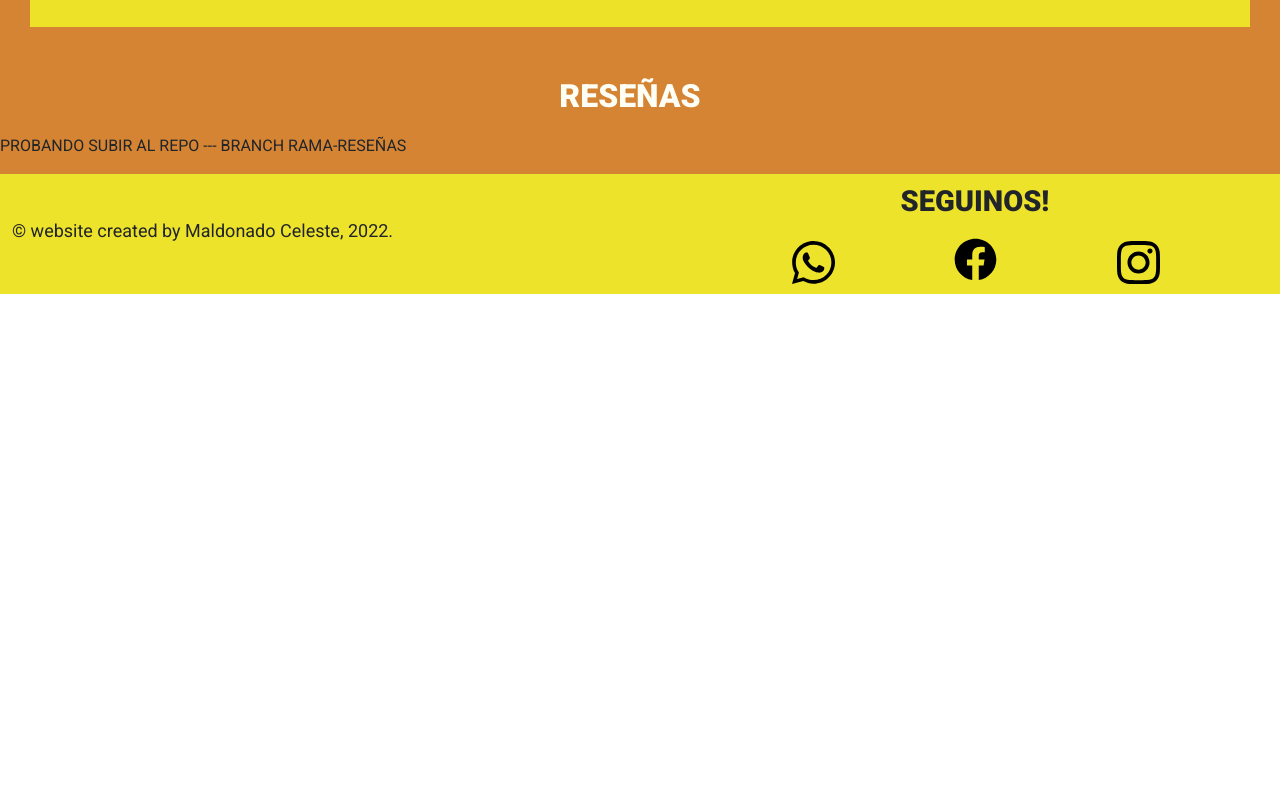
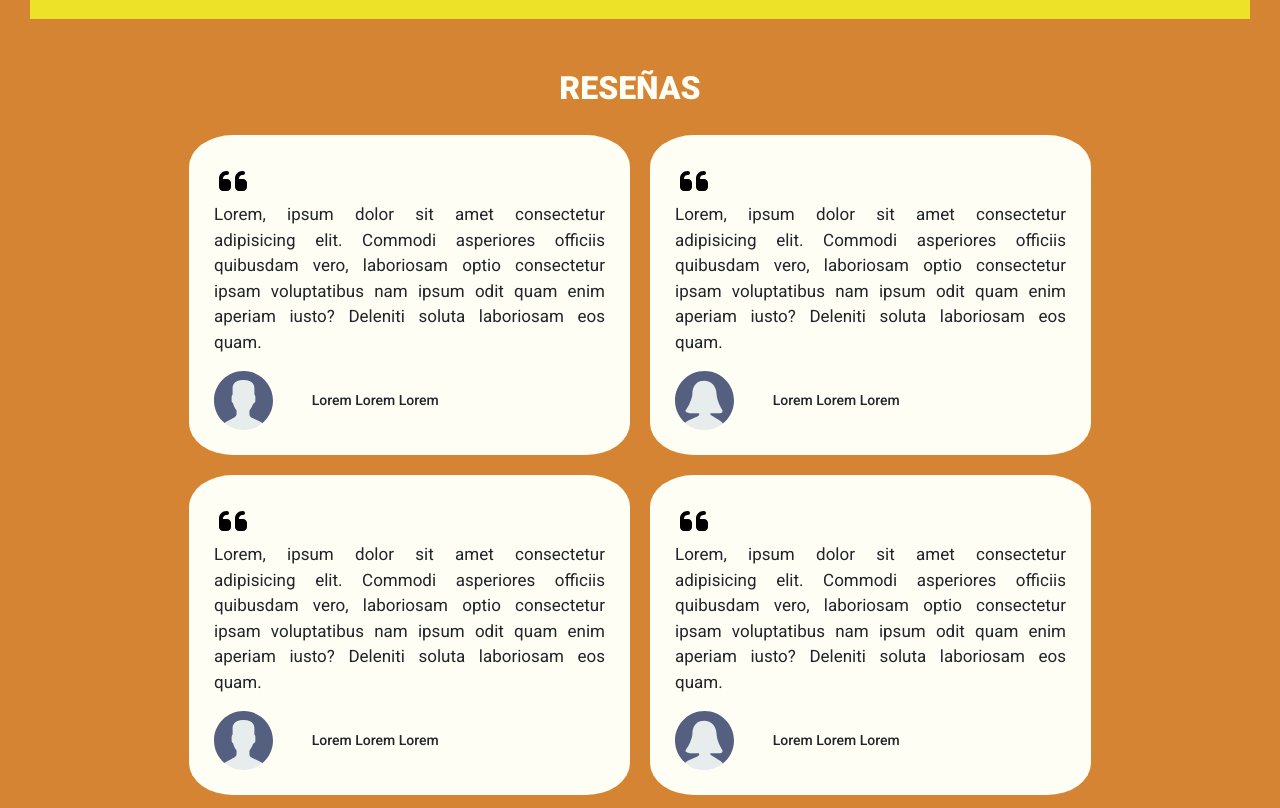
Before and after one commit to Maldonadocelee/Brisas-de-Yacanto, a plain HTML site: page index.html in a window 1280 px wide. Shown: the part 1629-2437 px from the top of the page. Before the commit the page ends 1933 px from the top, so only its background shows below. Drawn offline with nearby package versions, Linux system fonts and the light colour scheme.

Commit message:
listas las tarjetas de reseñas

```diff
--- a/index.html
+++ b/index.html
@@ -108,10 +108,60 @@
 
                 </div>
         </section>
-        <section >
+
+        <section class="reviews">
             <h2 class="subtitles">RESEÑAS</h2>
-            <p>PROBANDO SUBIR AL REPO --- BRANCH RAMA-RESEÑAS</p>
-        </section>
+            <div class="container-cards">
+                <div class="card-reviews">
+                    <img class="card-icon" src="ImagenesCabañas/quotation.svg" alt="icono de comillas">
+                    <p class="card-text">
+                        Lorem, ipsum dolor sit amet consectetur adipisicing elit. Commodi asperiores officiis quibusdam vero, laboriosam optio consectetur ipsam voluptatibus nam ipsum odit quam enim aperiam iusto? Deleniti soluta laboriosam eos quam.
+                    </p>
+                    <div class="card-firma">
+                        <h3 class="card-username">
+                            Lorem Lorem Lorem
+                        </h3>
+                        <img class="card-photo" src="ImagenesCabañas/icone-man.svg" alt="Photo User">
+                    </div>
+                </div>
+                <div class="card-reviews">
+                    <img class="card-icon" src="ImagenesCabañas/quotation.svg" alt="icono de comillas">
+                    <p class="card-text">
+                        Lorem, ipsum dolor sit amet consectetur adipisicing elit. Commodi asperiores officiis quibusdam vero, laboriosam optio consectetur ipsam voluptatibus nam ipsum odit quam enim aperiam iusto? Deleniti soluta laboriosam eos quam.
+                    </p>
+                    <div class="card-firma">
+                        <h3 class="card-username">
+                            Lorem Lorem Lorem
+                        </h3>
+                        <img class="card-photo" src="ImagenesCabañas/icone-women.svg" alt="Photo User">
+                    </div>
+                </div>
+                <div class="card-reviews">
+                    <img class="card-icon" src="ImagenesCabañas/quotation.svg" alt="icono de comillas">
+                    <p class="card-text">
+                        Lorem, ipsum dolor sit amet consectetur adipisicing elit. Commodi asperiores officiis quibusdam vero, laboriosam optio consectetur ipsam voluptatibus nam ipsum odit quam enim aperiam iusto? Deleniti soluta laboriosam eos quam.
+                    </p>
+                    <div class="card-firma">
+                        <h3 class="card-username">
+                            Lorem Lorem Lorem
+                        </h3>
+                        <img class="card-photo" src="ImagenesCabañas/icone-man.svg" alt="Photo User">
+                    </div>
+                </div>
+                <div class="card-reviews">
+                    <img class="card-icon" src="ImagenesCabañas/quotation.svg" alt="icono de comillas">
+                    <p class="card-text">
+                        Lorem, ipsum dolor sit amet consectetur adipisicing elit. Commodi asperiores officiis quibusdam vero, laboriosam optio consectetur ipsam voluptatibus nam ipsum odit quam enim aperiam iusto? Deleniti soluta laboriosam eos quam.
+                    </p>
+                    <div class="card-firma">
+                        <h3 class="card-username">
+                            Lorem Lorem Lorem
+                        </h3>
+                        <img class="card-photo" src="ImagenesCabañas/icone-women.svg" alt="Photo User">
+                    </div>
+                </div>
+            </div>
+
     </main>
 
 
--- a/style.css
+++ b/style.css
@@ -277,7 +277,7 @@
 .presentation-us .img-about-us {
     margin: 10px 0px ;
     height: 100% ;
-    width: 100%;
+    width: 290px;
     padding: 0px 20px;
 
 }
@@ -309,7 +309,7 @@
         background: rgba(237, 227, 41, 0.992);
     }
     .presentation-us .img-about-us {
-        width: 100%;
+        width: 350px;
         border: #000000;
         border-style: dotted;
         padding: 0px;
@@ -355,7 +355,7 @@
 @media screen and (min-width: 1200px) {
     .presentation-us .img-about-us {
         height: 100%;
-        width: 490px;
+        width: 395px;
         border: #000000;
         border-style: dotted;
         padding: 0px;
@@ -371,7 +371,7 @@
     }
     .presentation-us .img-about-us {
         height: 100%;
-        width: 590px;
+        width: 490px;
         border: #000000;
         border-style: dotted;
         padding: 0px;
@@ -543,8 +543,83 @@
         padding: 0px 65px 0px 0px;
     }
 }
-/*section reseñas*/
+/*section reviews*/
+.reviews {
+    display: flex;
+    flex-direction: column;
+    align-items: center;
+}
+.card-reviews {
+    display: flex;
+    flex-direction: column;
+    background-color: rgb(255, 254, 244);
+    margin: 10px;
+    padding: 15px;
+    border-radius: 10%;
+}
+.card-icon {
+    display: block;
+    justify-items: left;
+    width: 38px;
+    padding: 5px;
+}
+.card-text {
+    text-align: justify;
+    font-size: 14px;
 
+}
+.card-firma {
+    display: grid;
+    grid-template-areas:
+    "card-photo card-username";
+    grid-template-columns: 0.5fr 1.5fr;
+    grid-template-rows: 1fr;
+    align-items: center;
+    justify-content: center;
+
+}
+.card-photo {
+    grid-area: card-photo;
+    width: 60%;
+
+
+}
+.card-username {
+    grid-area: card-username;
+    font-size: 14px;
+    margin: 0px;
+
+}
+@media screen and (min-width: 375px) {
+    .card-text {
+        text-align: justify;
+        font-size: 17px;
+    }
+    .card-reviews {
+        display: flex;
+        flex-direction: column;
+        background-color: rgb(255, 254, 244);
+
+        padding: 25px;
+        border-radius: 10%;
+        max-width: 441px;
+    }
+}
+@media screen and (min-width:768px) {
+    .container-cards {
+        display: grid;
+        grid-template-columns: repeat(2,50%);
+        margin-bottom: 35px;
+    }
+
+}
+@media screen and (min-width:1900px) {
+    .container-cards {
+        display: grid;
+        grid-template-columns: repeat(4,25%);
+        margin-bottom: 65px;
+    }
+}
 
 
 
```
Also changed, not shown: ImagenesCabañas/icone-man.svg (added), ImagenesCabañas/icone-women.svg (added), ImagenesCabañas/quotation.svg (added).
